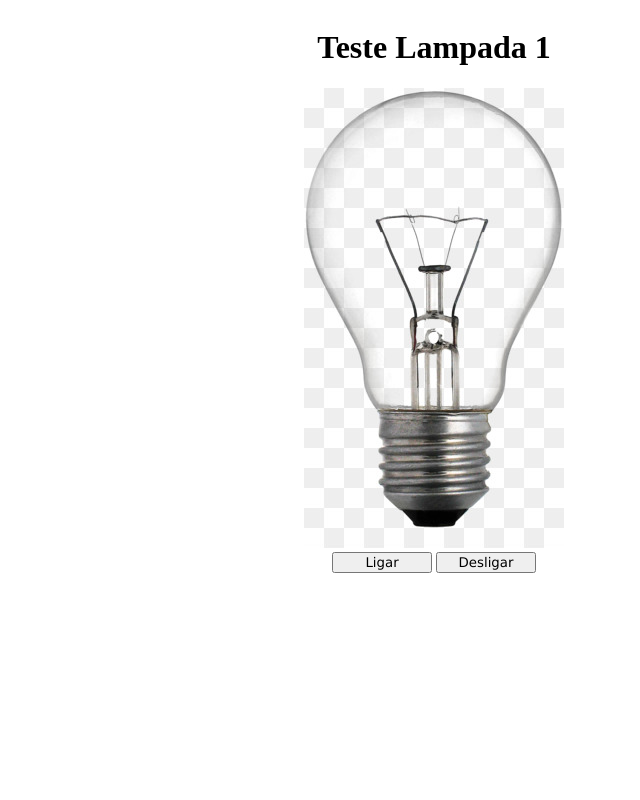
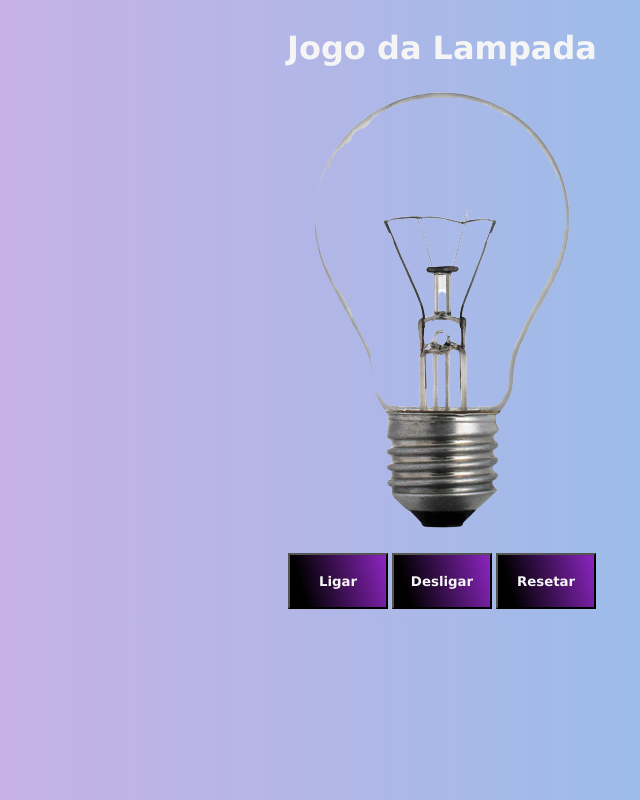
Before and after one commit to HFVostok/PWFE, a PHP site: page / in a window 1280 px wide. Shown: the whole page, without its empty margins (206-846 px from the left). Run offline with PHP 8.4, Linux system fonts and the light colour scheme.

Commit message:
2023.11.21.05

```diff
--- a/SitedeJogos/Index.html
+++ b/SitedeJogos/Index.html
@@ -1,34 +1,46 @@
 <!DOCTYPE html>
+<!-- Declara o tipo de documento como HTML5 -->
 <html lang="pt-br">
+  <!-- Define o idioma da página como português brasileiro -->
   <head>
     <meta charset="UTF-8" />
+    <!-- Configura a codificação de caracteres para UTF-8 -->
     <meta name="viewport" content="width=device-width, initial-scale=1.0" />
+    <!-- Define a escala inicial para dispositivos móveis -->
+    <link rel="stylesheet" href="css/style.css" />
+    <!-- Vincula o arquivo de estilo "style.css" à página -->
     <title>Page Home</title>
-    <link rel="stylesheet" href="css/style.css" />
+    <!-- Define o título da página exibido na aba do navegador -->
   </head>
+
   <body>
 
       <header>
-      <h1>Teste Lampada 1</h1>
+        <h1>Jogo da Lampada</h1>
+        <!-- Cabeçalho com o título "Jogo da Lâmpada" -->
       </header>
 
       <main>
         <div>
-        <img
-          src="img/LampadaApagada2.jpg"
-          alt="Lampada Apagada"
-          id="lamp"
-
-        />
+          <!-- Adiciona Imagem Inicial -->
+          <img src="img/LampadaApagada2.png" alt="Lampada Apagada" id="lamp" />
+          <!-- Inclui uma imagem inicial de uma lâmpada apagada com um atributo alt para acessibilidade -->
         </div>
 
         <div>
-        <button id='botaoLig'>Ligar</button>
-        <button id='botaoDes'>Desligar</button>
+          <!-- Botões -->
+          <button id="botaoLig"><h4>Ligar</h4></button>
+          <!-- Botão para ligar a lâmpada -->
+          <button id="botaoDes"><h4>Desligar</h4></button>
+          <!-- Botão para desligar a lâmpada -->
+          <button id="resetar"><h4>Resetar</h4></button>
+          <!-- Botão para resetar o estado da lâmpada -->
         </div>
       </main>
 
-    <script src="JS/lampada.js"></script>
+
+    <!-- Chama o JS -->
+    <script src="lampada.js"></script>
+    <!-- Inclui um arquivo JavaScript externo chamado "lampada.js" -->
   </body>
-
 </html>
--- a/SitedeJogos/css/style.css
+++ b/SitedeJogos/css/style.css
@@ -1,13 +1,58 @@
+/* Definições de estilo para o corpo da página */
+body {
+  height: 100%; /* Define a altura do corpo como 100% da altura da janela do navegador */
+  width: 100%; /* Define a largura do corpo como 100% da largura da janela do navegador */
+  background: rgb(
+    208,
+    175,
+    228
+  ); /* Define um plano de fundo com uma cor de fundo sólida */
+  background: linear-gradient(
+    90deg,
+    rgba(208, 175, 228, 1) 5%,
+    /* Gradiente linear: cor de fundo inicial */
+      rgba(148, 187, 233, 0.9668242296918768) 72%
+      /* Gradiente linear: cor de fundo final */
+  );
+  height: 100%; /* Esta regra é redundante, já que a altura já foi definida anteriormente */
+}
+
+/* Estilos para o cabeçalho e seção principal */
 header,
 main {
-  display: flex;
-  flex-direction: column;
-  align-items: center;
+  display: flex; /* Configura o elemento como um flex container */
+  flex-direction: column; /* Define o fluxo de itens como coluna */
+  align-items: center; /* Alinha os itens verticalmente no centro */
 }
 
+/* Estilos para todos os botões */
+button {
+  width: 100px; /* Define a largura de todos os botões como 100 pixels */
+  background: rgb(
+    0,
+    0,
+    0
+  ); /* Define um plano de fundo com uma cor de fundo sólida */
+  background: linear-gradient(
+    75deg,
+    rgba(0, 0, 0, 1) 4%,
+    /* Gradiente linear: cor de fundo inicial */ rgba(0, 0, 0, 1) 15%,
+    /* Gradiente linear: cor de fundo intermediária */
+      rgba(137, 20, 187, 0.896796218487395) 100%
+      /* Gradiente linear: cor de fundo final */
+  );
+  font-family: "Lucida Sans", "Lucida Sans Regular", "Lucida Grande",
+    "Lucida Sans Unicode", Geneva, Verdana, sans-serif; /* Define a fonte do texto dos botões */
+}
 
-button {
-  width: 100px;
-  font-family: "Lucida Sans", "Lucida Sans Regular", "Lucida Grande",
-    "Lucida Sans Unicode", Geneva, Verdana, sans-serif;
+/* Estilos para os títulos de nível 1 (h1) */
+h1 {
+  font-family: Verdana; /* Define a fonte do título h1 */
+  color: whitesmoke; /* Define a cor do texto do título h1 */
 }
+
+/* Estilos para os títulos de nível 4 (h4) */
+h4 {
+  font-family: Verdana; /* Define a fonte do título h4 */
+  color: whitesmoke; /* Define a cor do texto do título h4 */
+}
--- a/SitedeJogos/lampada.js
+++ b/SitedeJogos/lampada.js
@@ -1,9 +1,61 @@
-const botaoLig = document.getElementById('botaoLig');
-const botaoDes = document.getElementById('botaoDes');
-const lamp = document.getElementById('lamp');
+// Obtém uma referência para os botões e a lâmpada por meio de seus IDs
+const botaoLig = document.getElementById("botaoLig"); // Obtém o botão de ligar
+const botaoDes = document.getElementById("botaoDes"); // Obtém o botão de desligar
+const resetar = document.getElementById("resetar"); // Obtém o botão de resetar
+const lamp = document.getElementById("lamp"); // Obtém a imagem da lâmpada
 
-function lampON () {
-    lamp.src='img/LampadaAcessa.jfif';
+// Inicializa uma variável para contar os cliques, começando em 0
+var contClik = 0;
+
+// Função para ligar a lâmpada
+function lampON() {
+  // Verifica se o número de cliques é menor que 10
+  if (contClik < 10) {
+    // Muda a imagem da lâmpada para a versão acesa
+    lamp.src = "img/LampadaAcessa.png";
+    // Incrementa a contagem de cliques
+    contClik++;
+    // Exibe um alerta com o total de cliques
+    alert(`Lâmpada ligada! Total de cliques: ${contClik}`);
+  } else {
+    // Se houver mais de 10 cliques, chama a função que quebra a lâmpada
+    lampDeuRuim();
+    // Exibe um alerta informando que a lâmpada quebrou
+    alert("A lâmpada quebrou!");
+  }
 }
 
-botaoLig.addEventListener('clik', lampON);
+// Função para desligar a lâmpada
+function lampOFF() {
+  // Muda a imagem da lâmpada de volta para a versão apagada
+  lamp.src = "img/LampadaApagada2.png";
+}
+
+// Função para resetar o estado da lâmpada
+function resetarEstado() {
+  // Retorna a imagem da lâmpada para a versão apagada
+  lamp.src = "img/LampadaApagada2.png";
+  // Reinicia a contagem de cliques
+  contClik = 0;
+  // Reativa o evento de clique no botão de ligar
+  botaoLig.addEventListener("click", lampON);
+  // Reativa o evento de clique no botão de desligar
+  botaoDes.addEventListener("click", lampOFF);
+}
+
+// Função para quando a lâmpada quebra
+function lampDeuRuim() {
+  // Muda a imagem da lâmpada para a versão quebrada
+  lamp.src = "img/LampadaQuebrado3.png";
+
+  // Remove o evento de clique no botão de ligar (a lâmpada não pode ser ligada novamente)
+  botaoLig.removeEventListener("click", lampON);
+  // Remove o evento de clique no botão de desligar (a lâmpada não pode ser desligada novamente)
+  botaoDes.removeEventListener("click", lampOFF);
+
+}
+
+// Adiciona eventos de clique aos botões
+botaoLig.addEventListener("click", lampON); // Quando o botão de ligar é clicado, chama a função lampON
+botaoDes.addEventListener("click", lampOFF); // Quando o botão de desligar é clicado, chama a função lampOFF
+resetar.addEventListener("click", resetarEstado); // Quando o botão de resetar é clicado, chama a função resetarEstado
```
Also changed, not shown: SitedeJogos/img/LampadaAcessa.png (added), SitedeJogos/img/LampadaApagada2.png (added), SitedeJogos/img/LampadaQuebrado3.png (added). Lines whose indentation alone changed are shown as unchanged.
